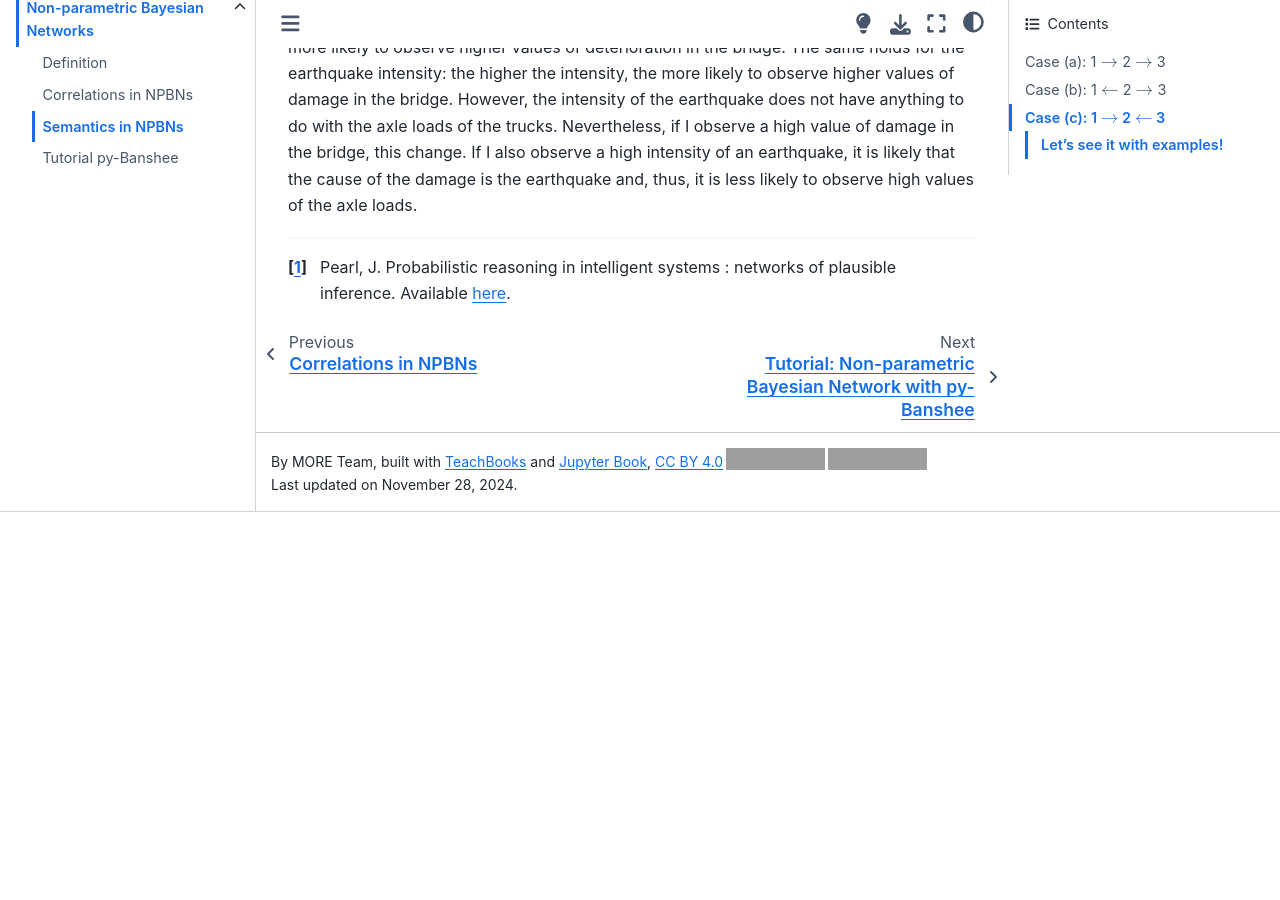
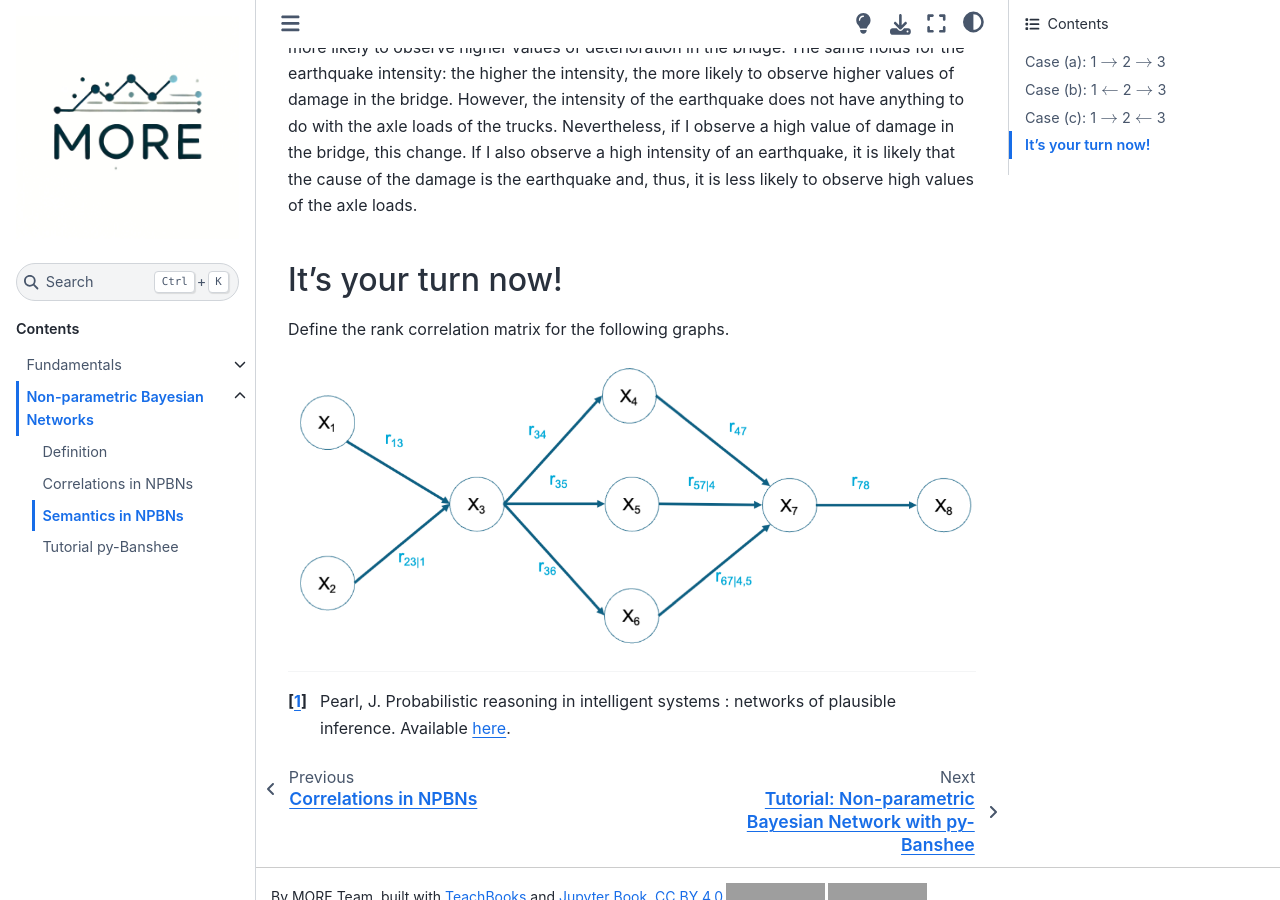
Before and after one commit to char998/Copulas-and-Bayesian-Networks, a Jupyter Book: the page built from book/NPBN/Semantics.md, in a window 1280 px wide and 900 px high, scrolled down 5282 px. Built offline with Jupyter Book 1.0.4 settings and Sphinx 7.4.7 and the Sphinx Book theme 1.1.4, drawn with Linux system fonts in a browser that asks for light colours; comment, search, counter and statistics services are not loaded; before the commit the page ends 5794 px from its top, so only the background shows below that; grey boxes are pictures that could not be loaded.

Commit message:
add exercise

```diff
--- a/book/NPBN/Semantics.md
+++ b/book/NPBN/Semantics.md
@@ -145,4 +145,12 @@ Example of a NPBN for case (c) with the two possible combinations of (un)conditi
 
 When the trucks go over the bridge, the loads induced through their axles go deteriorating over time the bridge and, thus, gradually increasing the damage. The higher the axle loads, more likely to observe higher values of deterioration in the bridge. The same holds for the earthquake intensity: the higher the intensity, the more likely to observe higher values of damage in the bridge. However, the intensity of the earthquake does not have anything to do with the axle loads of the trucks. Nevertheless, if I observe a high value of damage in the bridge, this change. If I also observe a high intensity of an earthquake, it is likely that the cause of the damage is the earthquake and, thus, it is less likely to observe high values of the axle loads.
 
+## It's your turn now!
+
+Define the rank correlation matrix for the following graphs.
+
+![solution](../figures/Assigned_ranks.png)
+
+
+
 [^pearl]: Pearl, J. Probabilistic reasoning in intelligent systems : networks of plausible inference. Available [here](https://tudelft.on.worldcat.org/search/detail/927108286?queryString=Probabilistic%20reasoning%20in%20intelligent%20systems%3A%20networks%20of%20plausible%20inference).
```
